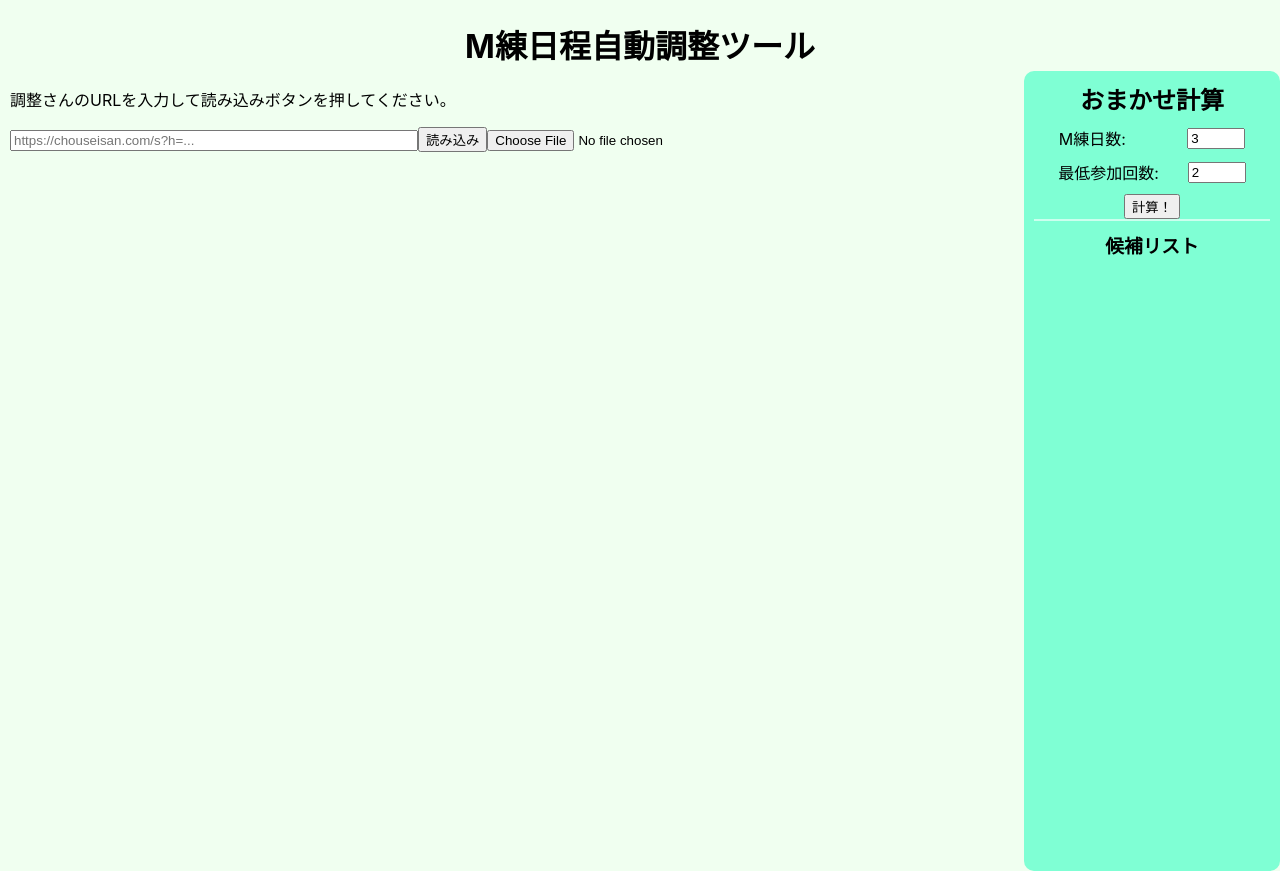
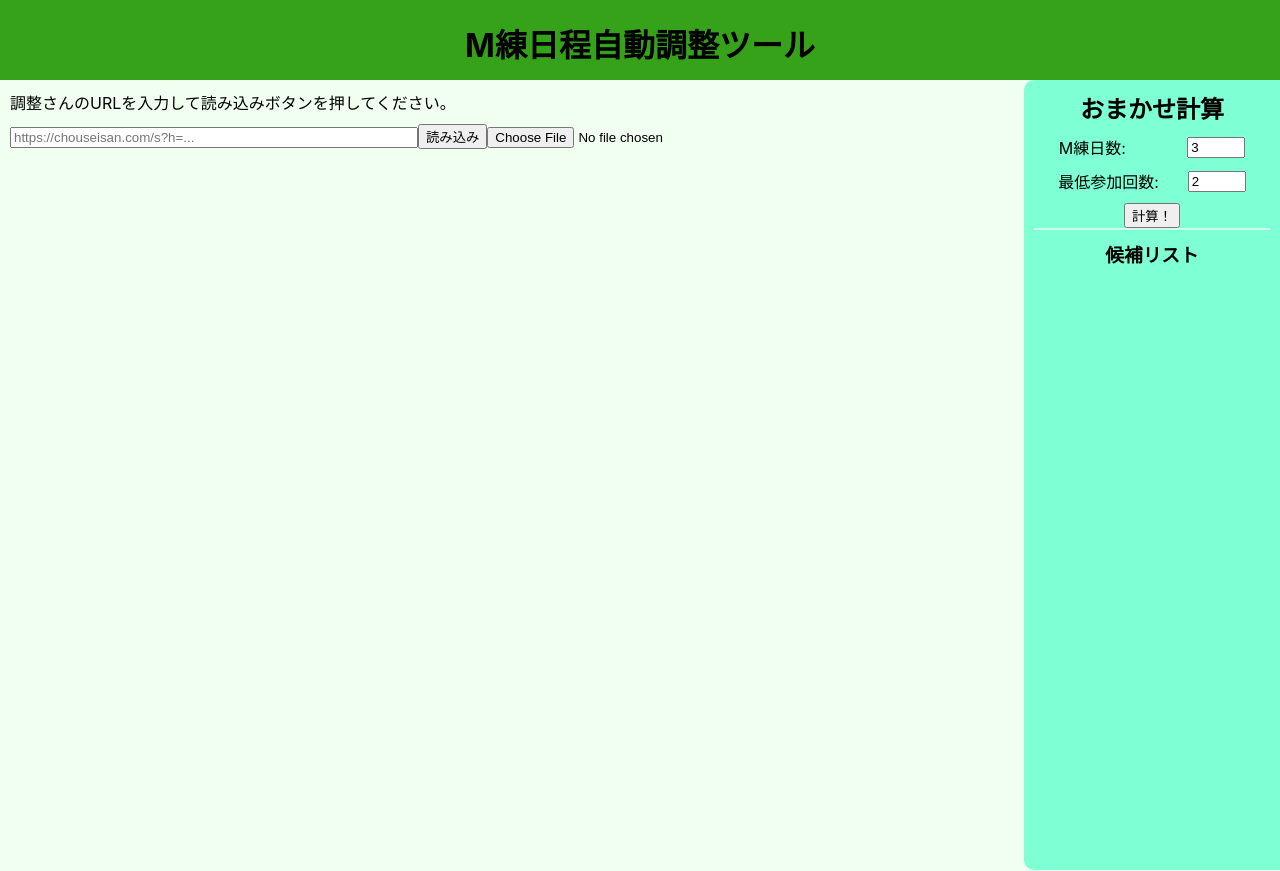
Before and after one commit to endo-koki/greenpeas-front, a React (Create React App) app: page / in a window 1280 px wide. After the commit the page ends 800 px from the top, so only its background shows below. Built offline with nearby package versions, Linux system fonts and the light colour scheme.

Commit message:
レイアウト調整

```diff
--- a/src/App.css
+++ b/src/App.css
@@ -5,12 +5,19 @@
 
 header {
   text-align: center;
-  height: 50px;
+  width: 100vw;
+  position: fixed;
+  top: 0px;
+  left: 0px;
+  background-color: #35a219;
+}
+header h1 {
+  height: 40px;
+  margin: calc(2 * var(--margin));
 }
 
-#contents {
-  display: flex;
-  justify-content: space-between;
+.content-box {
+  margin-top: 80px;
 }
 
 #main {
@@ -19,12 +26,10 @@ header {
 
 #aside {
   width: 20%;
+  height: calc(100vh - var(--margin));
+  position: fixed;
+  top: 80px;
+  left: 80vw;
   background-color: aquamarine;
-  border-radius: var(--border-rad);
+  border-radius: var(--border-rad) 0 0 var(--border-rad);
 }
-
-#sidebar-container {
-  position: sticky;
-  top: var(--margin);
-  height: calc(100vh - var(--margin));
-}
--- a/src/App.tsx
+++ b/src/App.tsx
@@ -25,16 +25,14 @@ function App() {
       <header>
         <h1>M練日程自動調整ツール</h1>
       </header>
-      <div id="contents">
+      <div className="content-box">
         <main id="main">
           <Loader />
           {showDate && <AllDateList innerWidth={innerWidth} />}
           {showDate && <Schedule innerWidth={innerWidth} />}
         </main>
         <aside id="aside">
-          <div id="sidebar-container">
-            <Sidebar />
-          </div>
+          <Sidebar />
         </aside>
       </div>
     </div>
--- a/src/features/allDateList/Loader.module.css
+++ b/src/features/allDateList/Loader.module.css
@@ -1,5 +1,8 @@
 .loader {
-  margin: var(--margin);
+  padding: var(--margin);
+}
+.loader p {
+  margin: 0 0 var(--margin) 0;
 }
 
 .urlInput {
```
